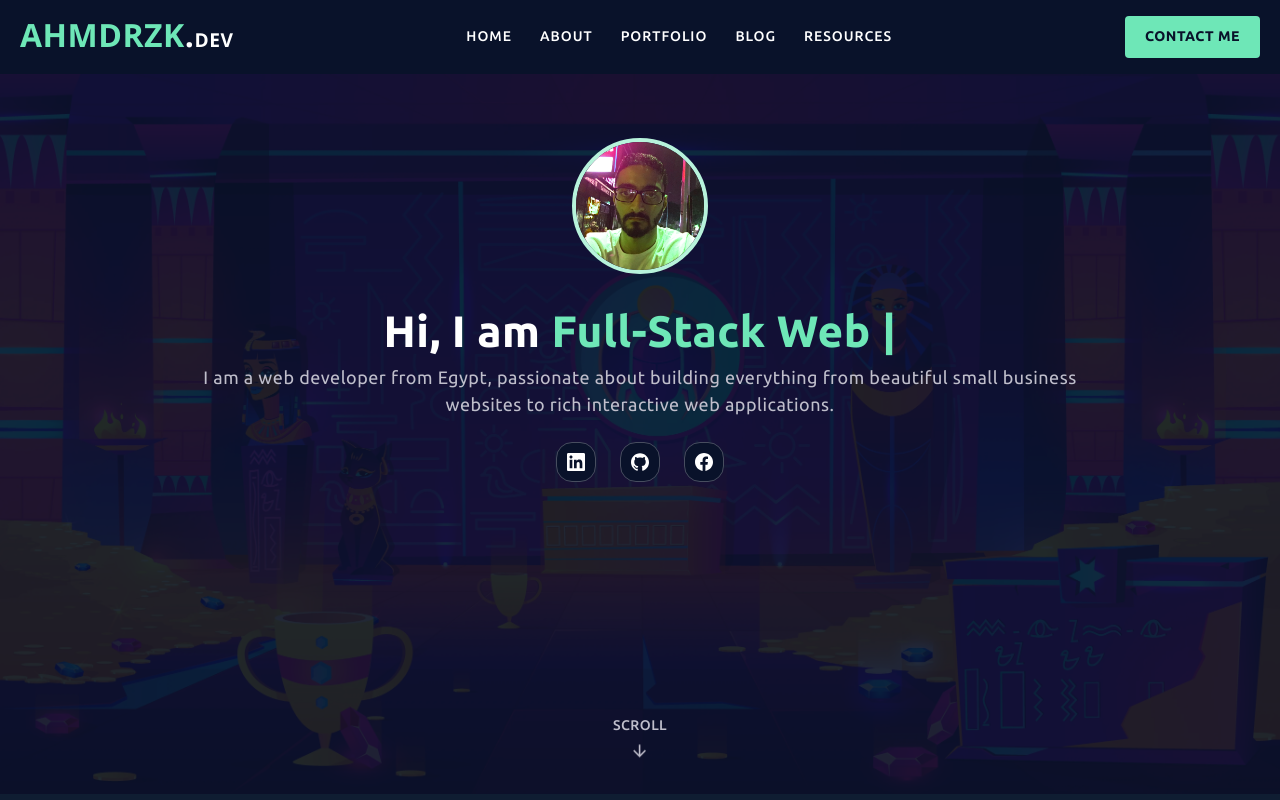
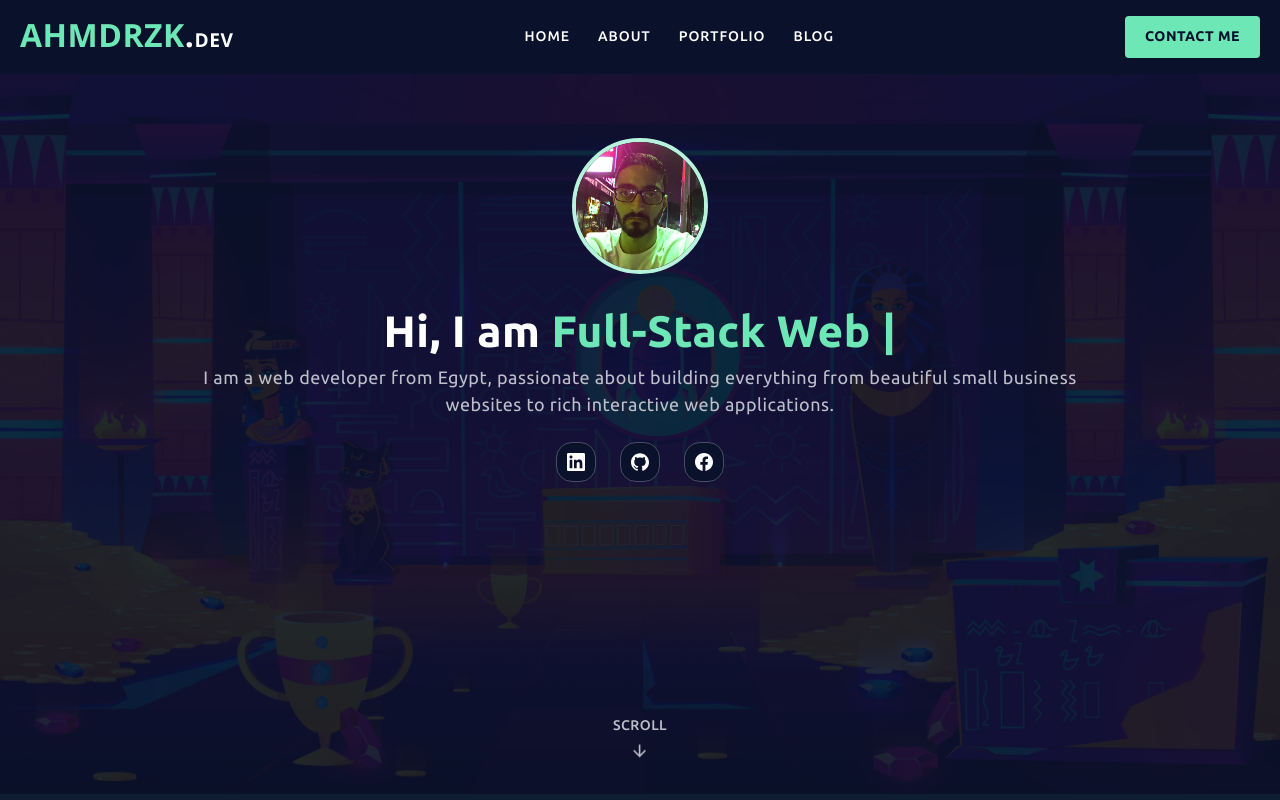
Before and after one commit to ahmdrzk/my-website, a Next.js app: page / in a window 1280 px wide. Shown: the top 800 px of the page. Built offline with nearby package versions, Linux system fonts and the light colour scheme.

Commit message:
Update nav list in primary-nav

```diff
--- a/components/primary-nav.tsx
+++ b/components/primary-nav.tsx
@@ -35,9 +35,6 @@ const PrimaryNav = ({ isSideNavOpen, setIsSideNavOpen }: PrimaryNavProps) => {
           <NavLink href="#" onClick={comingSoonAlertHandler} toggleSideNav={toggleSideNav}>
             Blog
           </NavLink>
-          <NavLink href="#" onClick={comingSoonAlertHandler} toggleSideNav={toggleSideNav}>
-            Resources
-          </NavLink>
         </ul>
         <Button href="#contact">Contact Me</Button>
       </nav>
```
